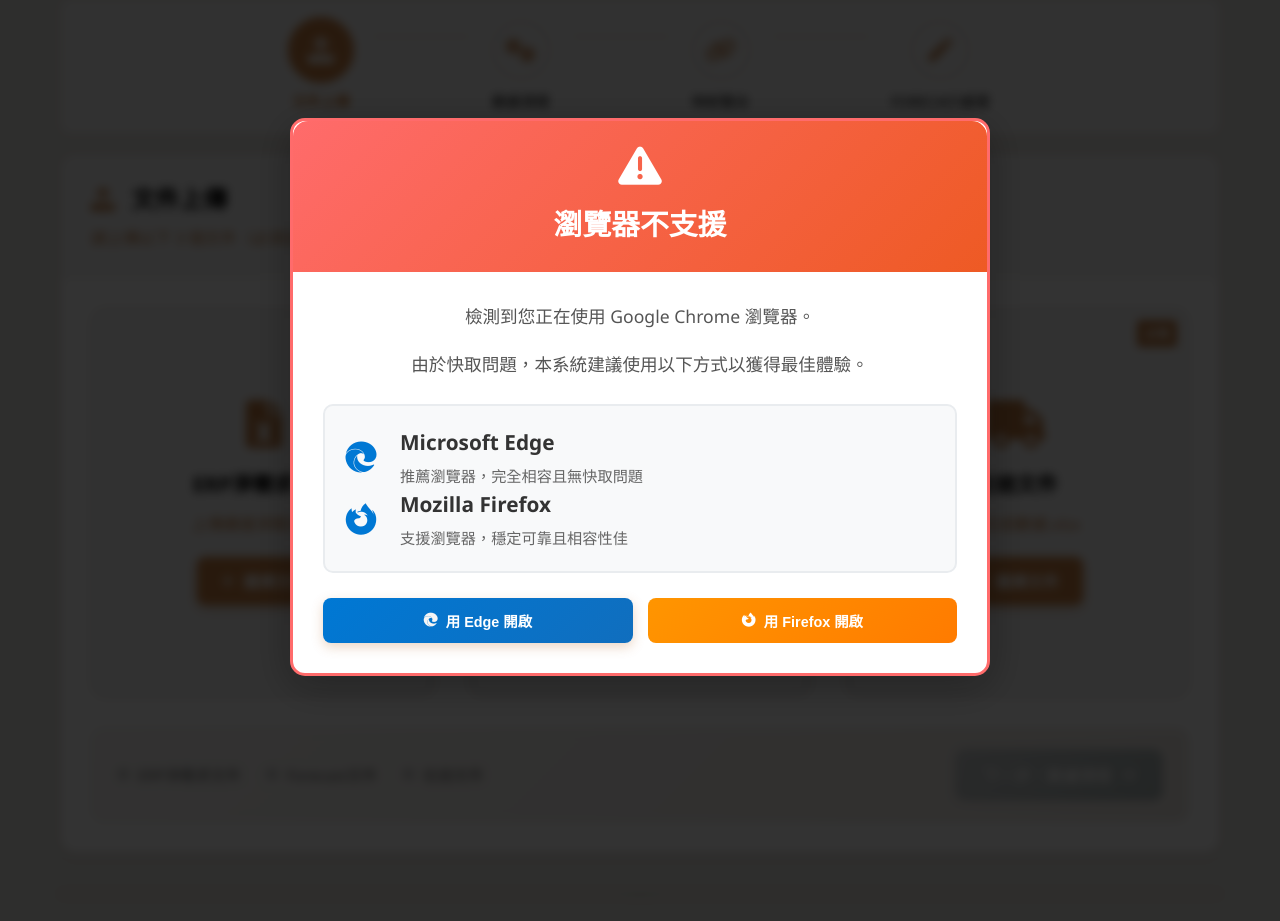
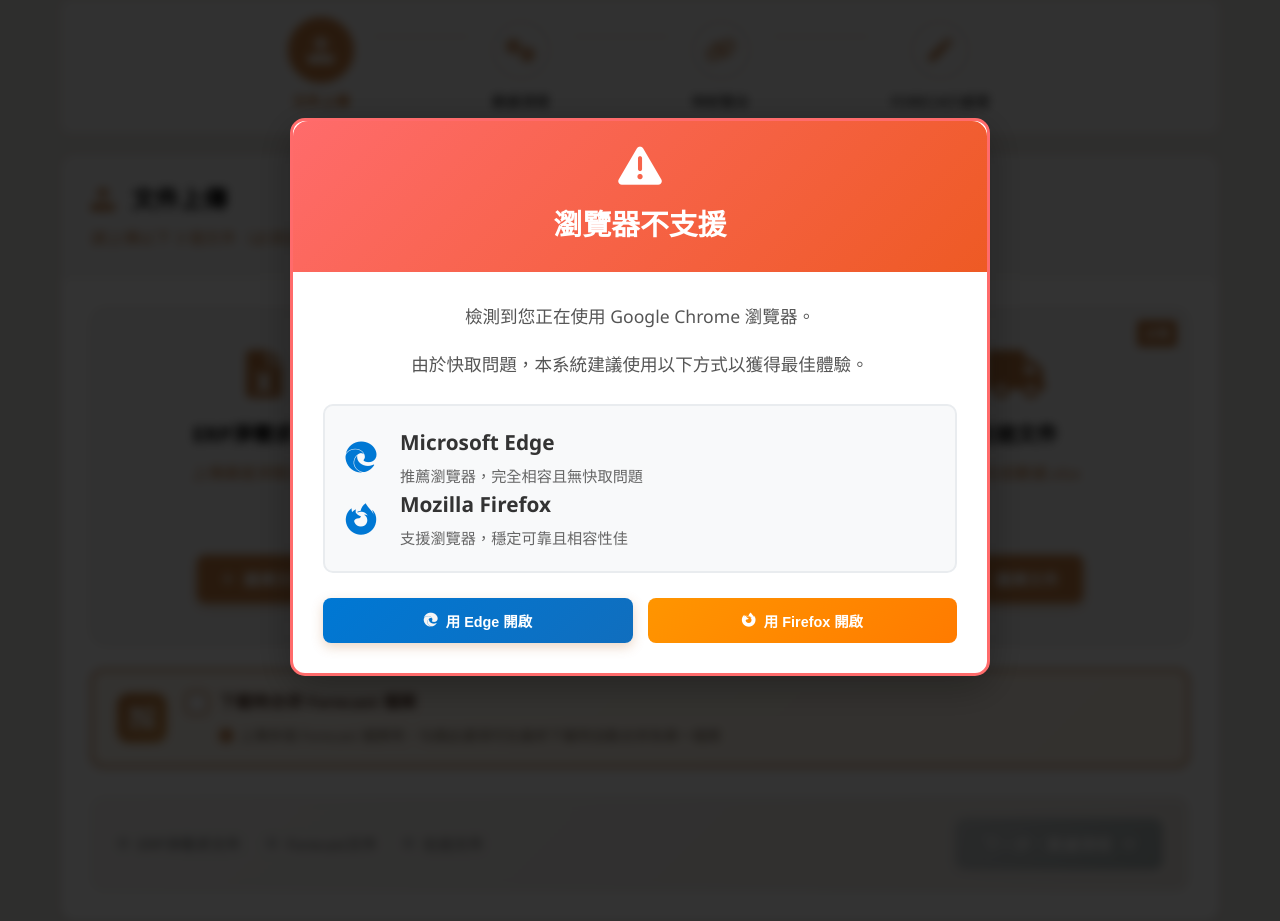
Before and after one commit to Aken-Teams/business_forecasting_cyntec, a Flask app: page / in a window 1280 px wide. Shown: the part 188-1109 px from the top of the page. Run offline with Flask 3, Linux system fonts and the light colour scheme; the visitor is signed in with stand-in values (Sample User, id 1).

Commit message:
Redesign Forecast merge option UI and update styles
Refactored the Forecast file merge option into a prominent banner with improved layout and iconography. Updated CSS for unified upload card heights, enhanced merge option visuals, and improved responsive behavior. Removed the old inline merge option from the upload box and replaced it with the new banner below the upload area.

```diff
--- a/static/css/style.css
+++ b/static/css/style.css
@@ -319,7 +319,15 @@
 
 .upload-item {
     position: relative;
-    min-height: 200px; /* 固定最小高度防止跑版 */
+}
+
+/* 統一所有上傳卡片的高度 */
+.upload-grid {
+    align-items: stretch;
+}
+
+.upload-grid .upload-item .upload-box {
+    min-height: 280px;
 }
 
 .upload-box {
@@ -333,9 +341,13 @@
     height: 100%;
     display: flex;
     flex-direction: column;
-    justify-content: center;
     align-items: center;
     position: relative;
+}
+
+/* 讓按鈕固定在底部 */
+.upload-box .btn {
+    margin-top: auto;
 }
 
 .upload-box::after {
@@ -388,35 +400,54 @@
 }
 
 /* Forecast 多檔案上傳區塊 */
-.upload-item.forecast-multi-upload {
-    min-height: 320px;
-}
-
-.upload-item.forecast-multi-upload .upload-box {
-    padding: 25px 20px;
-}
-
 .upload-item.forecast-multi-upload .upload-status {
     max-height: 320px;
     overflow-y: auto;
     align-items: flex-start;
 }
 
-/* 合併選項樣式 */
-.merge-option {
-    margin-top: 15px;
-    padding-top: 15px;
-    border-top: 1px dashed #d4cbc4;
-    width: 100%;
+/* 合併選項橫幅樣式 */
+.merge-option-banner {
+    margin-top: 24px;
+    padding: 18px 24px;
+    background: linear-gradient(135deg, #fff9f0 0%, #fff3e6 100%);
+    border: 2px solid #bc773e;
+    border-radius: 12px;
+    box-shadow: 0 2px 8px rgba(188, 119, 62, 0.15);
+}
+
+.merge-option-content {
+    display: flex;
+    align-items: center;
+    gap: 18px;
+}
+
+.merge-option-icon {
+    width: 50px;
+    height: 50px;
+    background: linear-gradient(135deg, #bc773e 0%, #d4954e 100%);
+    border-radius: 12px;
+    display: flex;
+    align-items: center;
+    justify-content: center;
+    flex-shrink: 0;
+}
+
+.merge-option-icon i {
+    font-size: 22px;
+    color: white;
+}
+
+.merge-option-text {
+    flex: 1;
 }
 
 .merge-checkbox {
     display: flex;
     align-items: center;
-    gap: 8px;
+    gap: 10px;
     cursor: pointer;
-    justify-content: center;
-    font-size: 0.9rem;
+    font-size: 1rem;
     color: #333;
 }
 
@@ -425,19 +456,26 @@
 }
 
 .merge-checkbox .checkmark {
-    width: 20px;
-    height: 20px;
+    width: 24px;
+    height: 24px;
     border: 2px solid #bc773e;
-    border-radius: 4px;
+    border-radius: 6px;
     display: flex;
     align-items: center;
     justify-content: center;
     transition: all 0.2s ease;
     flex-shrink: 0;
+    background: white;
+}
+
+.merge-checkbox:hover .checkmark {
+    border-color: #a06530;
+    box-shadow: 0 0 0 3px rgba(188, 119, 62, 0.15);
 }
 
 .merge-checkbox input[type="checkbox"]:checked + .checkmark {
     background: #bc773e;
+    border-color: #bc773e;
 }
 
 .merge-checkbox input[type="checkbox"]:checked + .checkmark::after {
@@ -445,25 +483,56 @@
     font-family: 'Font Awesome 6 Free';
     font-weight: 900;
     color: white;
-    font-size: 12px;
+    font-size: 14px;
 }
 
 .merge-checkbox .merge-label {
-    font-weight: 500;
-}
-
-.merge-hint {
-    margin-top: 8px;
-    font-size: 0.8rem;
-    color: #888;
-    display: flex;
-    align-items: center;
-    justify-content: center;
-    gap: 5px;
-}
-
-.merge-hint i {
+    font-weight: 600;
+    color: #5c4033;
+    font-size: 1.05rem;
+}
+
+.merge-description {
+    margin: 8px 0 0 34px;
+    font-size: 0.9rem;
+    color: #7a6a5a;
+    display: flex;
+    align-items: center;
+    gap: 6px;
+}
+
+.merge-description i {
     color: #bc773e;
+    font-size: 0.9rem;
+}
+
+/* 響應式調整 */
+@media (max-width: 768px) {
+    .merge-option-banner {
+        padding: 14px 16px;
+    }
+
+    .merge-option-content {
+        gap: 12px;
+    }
+
+    .merge-option-icon {
+        width: 42px;
+        height: 42px;
+    }
+
+    .merge-option-icon i {
+        font-size: 18px;
+    }
+
+    .merge-checkbox .merge-label {
+        font-size: 0.95rem;
+    }
+
+    .merge-description {
+        margin-left: 34px;
+        font-size: 0.85rem;
+    }
 }
 
 /* 多檔案上傳成功顯示 */
--- a/templates/index.html
+++ b/templates/index.html
@@ -138,18 +138,6 @@
                                     <button class="btn btn-primary" onclick="document.getElementById('forecast-file').click()">
                                         <i class="fas fa-plus"></i> 選擇文件
                                     </button>
-                                    <!-- 合併選項 -->
-                                    <div class="merge-option">
-                                        <label class="merge-checkbox">
-                                            <input type="checkbox" id="merge-forecast-files">
-                                            <span class="checkmark"></span>
-                                            <span class="merge-label">下載時合併檔案</span>
-                                        </label>
-                                        <div class="merge-hint">
-                                            <i class="fas fa-info-circle"></i>
-                                            勾選後，最終下載的 Forecast 會合併為單一檔案
-                                        </div>
-                                    </div>
                                 </div>
                                 <div class="upload-status" id="forecast-status" style="display: none;">
                                     <div class="status-content">
@@ -181,6 +169,26 @@
                                             <div class="status-details" id="transit-details"></div>
                                         </div>
                                     </div>
+                                </div>
+                            </div>
+                        </div>
+
+                        <!-- Forecast 合併選項 - 獨立醒目區塊 -->
+                        <div class="merge-option-banner" id="merge-option-banner">
+                            <div class="merge-option-content">
+                                <div class="merge-option-icon">
+                                    <i class="fas fa-object-group"></i>
+                                </div>
+                                <div class="merge-option-text">
+                                    <label class="merge-checkbox">
+                                        <input type="checkbox" id="merge-forecast-files">
+                                        <span class="checkmark"></span>
+                                        <span class="merge-label">下載時合併 Forecast 檔案</span>
+                                    </label>
+                                    <p class="merge-description">
+                                        <i class="fas fa-info-circle"></i>
+                                        上傳多個 Forecast 檔案時，勾選此選項可在最終下載時自動合併為單一檔案
+                                    </p>
                                 </div>
                             </div>
                         </div>
```
